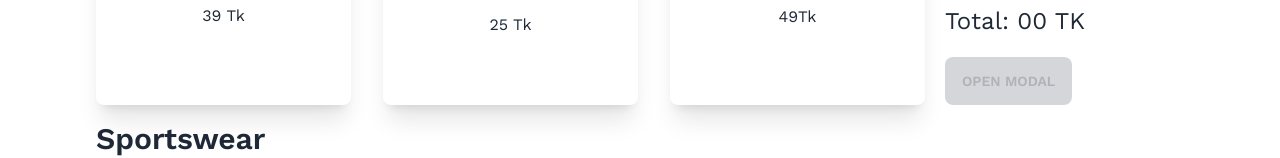
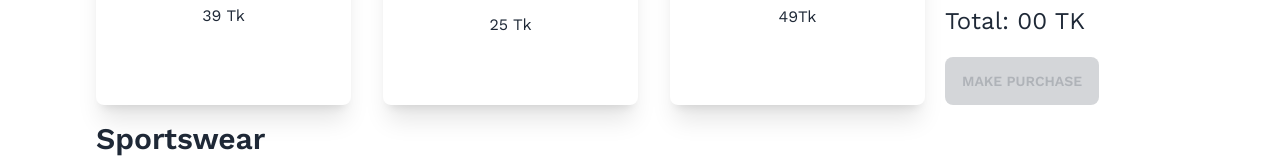
Before and after one commit to m0st0fa/MK-mart, a plain HTML site: page index.html in a window 1280 px wide. Shown: the part 1167-1325 px from the top of the page. Drawn offline with nearby package versions, Linux system fonts and the light colour scheme.

Commit message:
all set to go

```diff
--- a/index.html
+++ b/index.html
@@ -173,7 +173,7 @@
             <h6 class="p-3 lg:p-0">Discount: <span id="discount">00 </span>TK</h6>
             <h5 class="p-3 lg:p-0">Total: <span id="grand-total">00 </span>TK</h5>
             <!-- Open the modal using ID.showModal() method -->
-            <button id="openModalButton" class="btn btn primary bg-[#E527B2] text-white w-auto" onclick="my_modal_1.showModal(); applyCoupon()" disabled>Open Modal</button>
+            <button id="openModalButton" class="btn btn primary bg-[#E527B2] text-white w-auto" onclick="my_modal_1.showModal(); applyCoupon()" disabled>Make Purchase</button>
             <dialog id="my_modal_1" class="modal">
               <form method="dialog" class="modal-box">
                 <img class="ml-40	" src="/images/congo.png" alt="congo photo">
```
